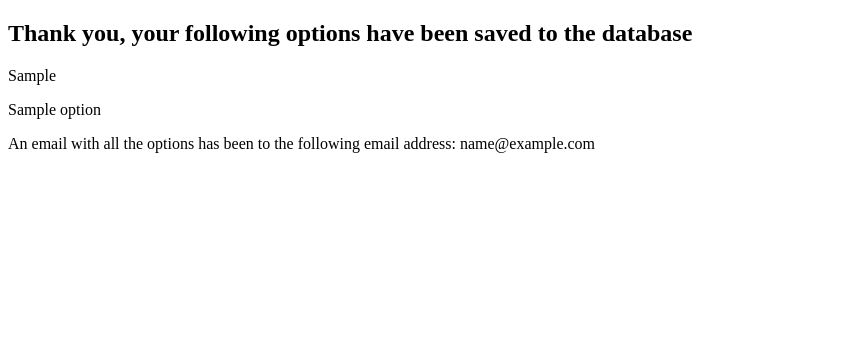
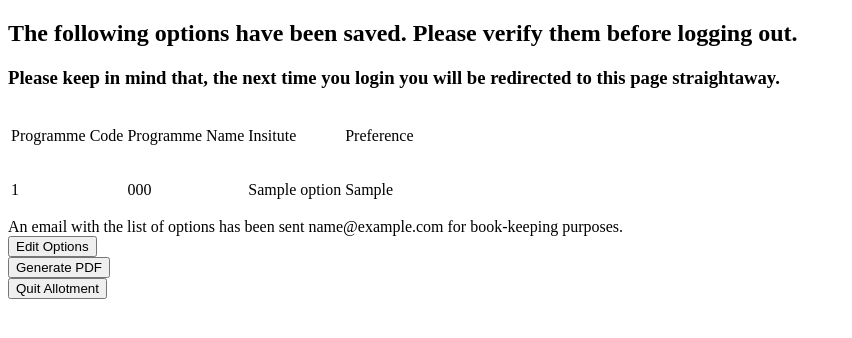
Before and after one commit to primalpop/aloha, a Django app: template template/allotter/complete.html in a window 1280 px wide. Shown: the top 338 px of the page, without its empty margins (0-852 px from the left). Run offline with Django 3.2, Linux system fonts and the light colour scheme; tables that the repository leaves empty hold one stand-in row (values such as "Sample post"); the template is opened without the code that fills it: values that come from a table or form of the project are taken from there, most other values are stand-ins (such as "Sample title", 1, 10 or a date in 2020).

Commit message:
display of selected options, buttons for logging out, generating pdf and editing options

```diff
--- a/template/allotter/complete.html
+++ b/template/allotter/complete.html
@@ -5,18 +5,55 @@
 
 {% block content %}
 
-<h2> Thank you, your following options have been saved to the database </h2>
+<h2> The following options have been saved. Please verify them before logging out.</h2>
 
-{{first_paper}}
+<h3> Please keep in mind that, the next time you login you will be redirected to this page straightaway.</h3>
 
-{% for option in options_available_first %}
-    <p>{{ option.opt_name }}</p>
+{% if options_chosen %}
+<table>
+<tr>
+<td><p>Programme Code </p></td>
+<td><p>Programme Name </p></td>
+<td><p>Insitute </p></td>
+<td><p>Preference </p></td>
+</tr>
+
+{% for option in options_chosen %}
+    <tr>
+    <td><p> {{ forloop.counter }} </p></td>
+    <td><p> {{ option.opt_code }} </p></td>
+    <td><p> {{ option.opt_name }} </p></td>
+    <td><p> {{ option.opt_location }} </p></td>
+    </tr>
 {% endfor %}
+
+</table>
 
 {% if email %}
 
-An email with all the options has been to the following email address: {{email}}
+An email with the list of options has been sent {{ email }} for book-keeping purposes.
 
 {% endif %}
 
+{% else %}
+
+<h3> No Options were chosen, Press Edit Options to go back and select options otherwise Press logout to exit the allotment process </h3>
+
+{% endif %}
+
+<form action="/allotter/apply/" method="post">
+{% csrf_token %}
+<input type="submit" name="apply" value="Edit Options" />
+</form>
+
+<form action="/allotter/get_pdf/" method="post">
+{% csrf_token %}
+<input type="submit" name="get_pdf" value="Generate PDF" />
+</form>
+
+<form action="/allotter/logout/" method="post">
+{% csrf_token %}
+<input type="submit" name="logout" value="Quit Allotment" />
+</form>
+
 {% endblock content %}
```
